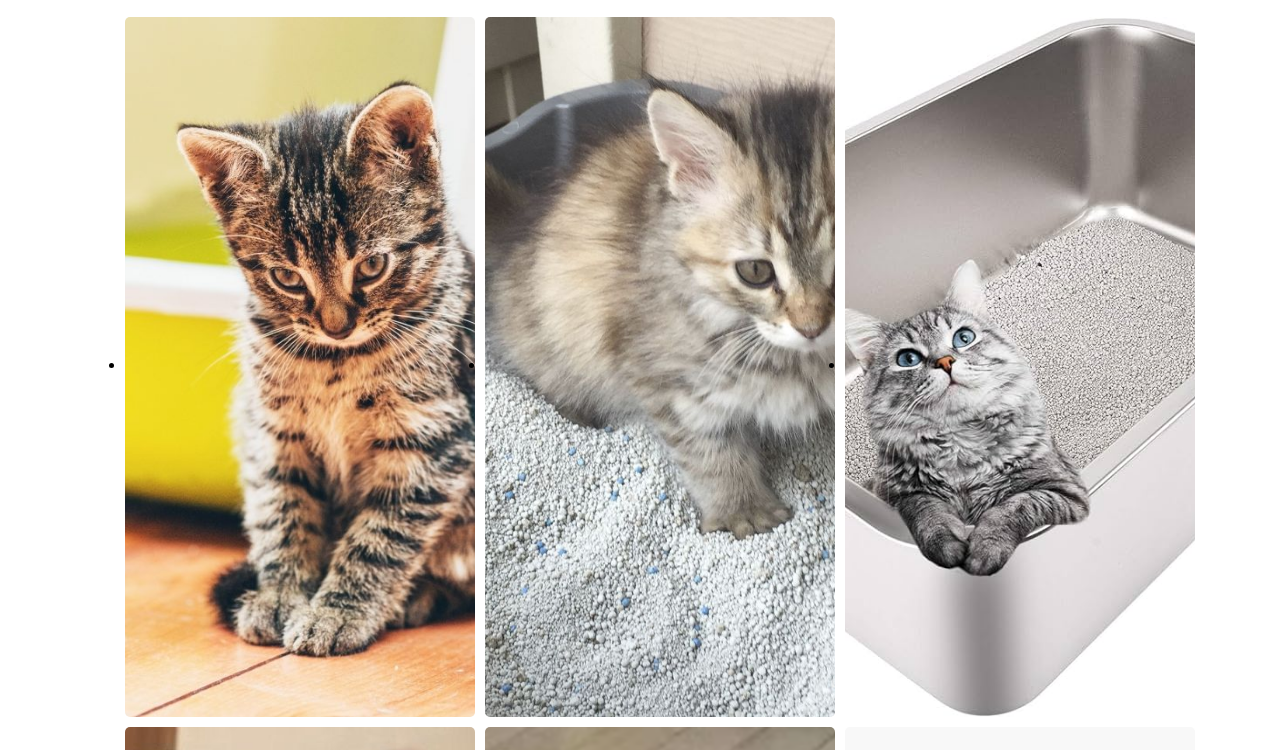
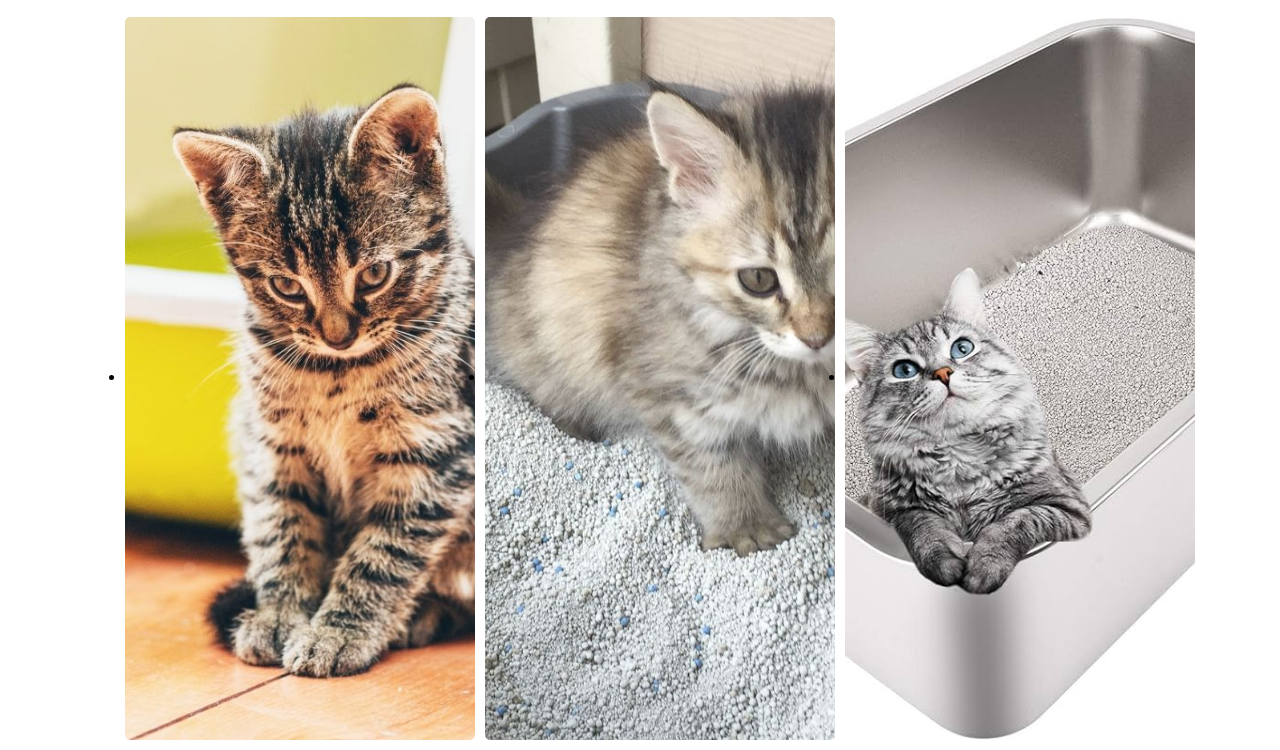
Before and after one commit to Naylek7/dc3front-valentin-kelyan, a plain HTML site: page index.html in a window 1280 px wide. Shown: the part 50-800 px from the top of the page. Drawn offline with Linux system fonts and the light colour scheme.

Commit message:
retouche controle 3

```diff
--- a/style.css
+++ b/style.css
@@ -12,7 +12,7 @@
   .image-gallery li img {
     object-fit: cover;
     max-width: 100%;
-    height: 700px;
+    height: 723px;
     vertical-align: middle;
     border-radius: 5px;
   }
```
Also changed, not shown: index.html (+0 -2 lines).
